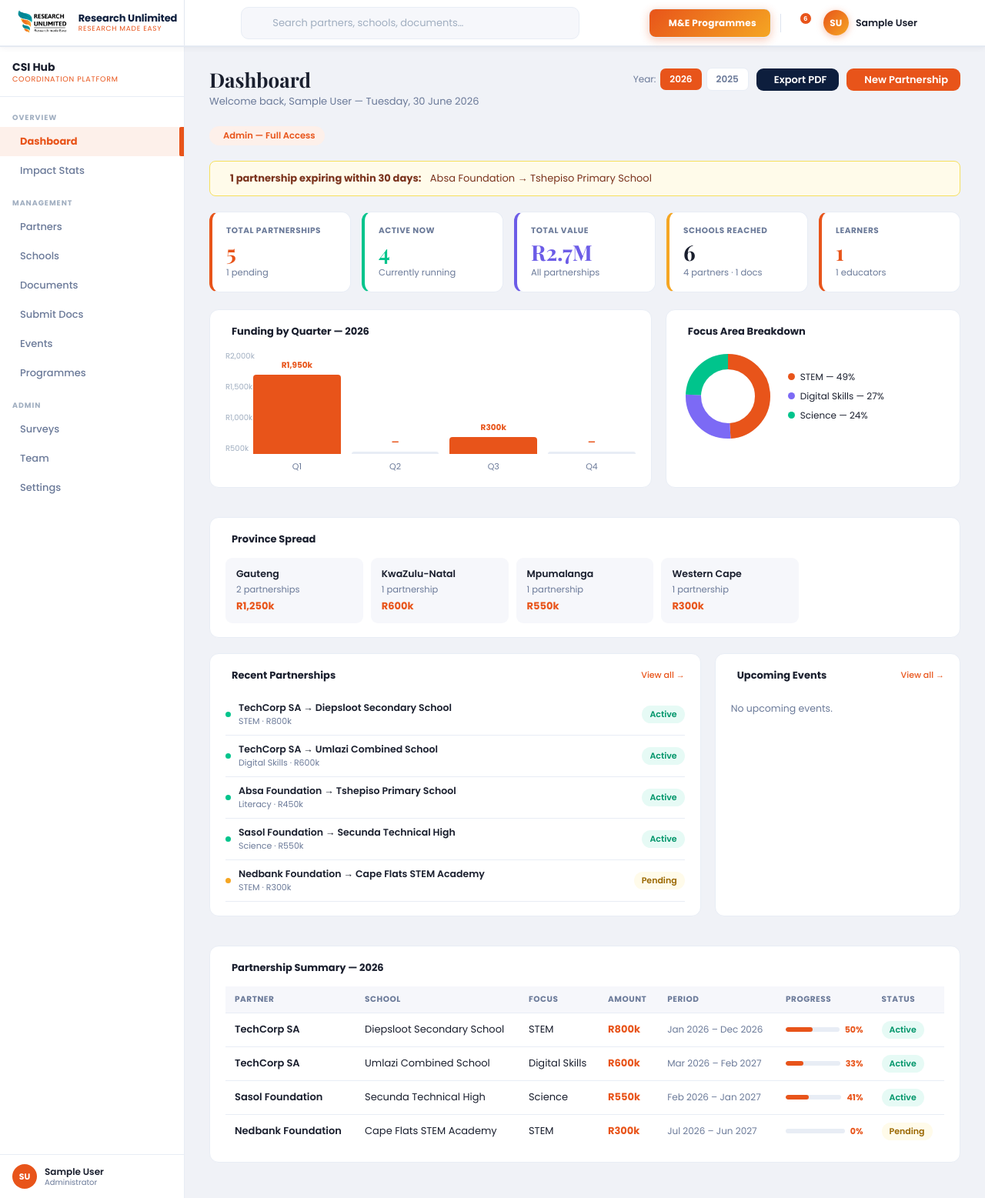
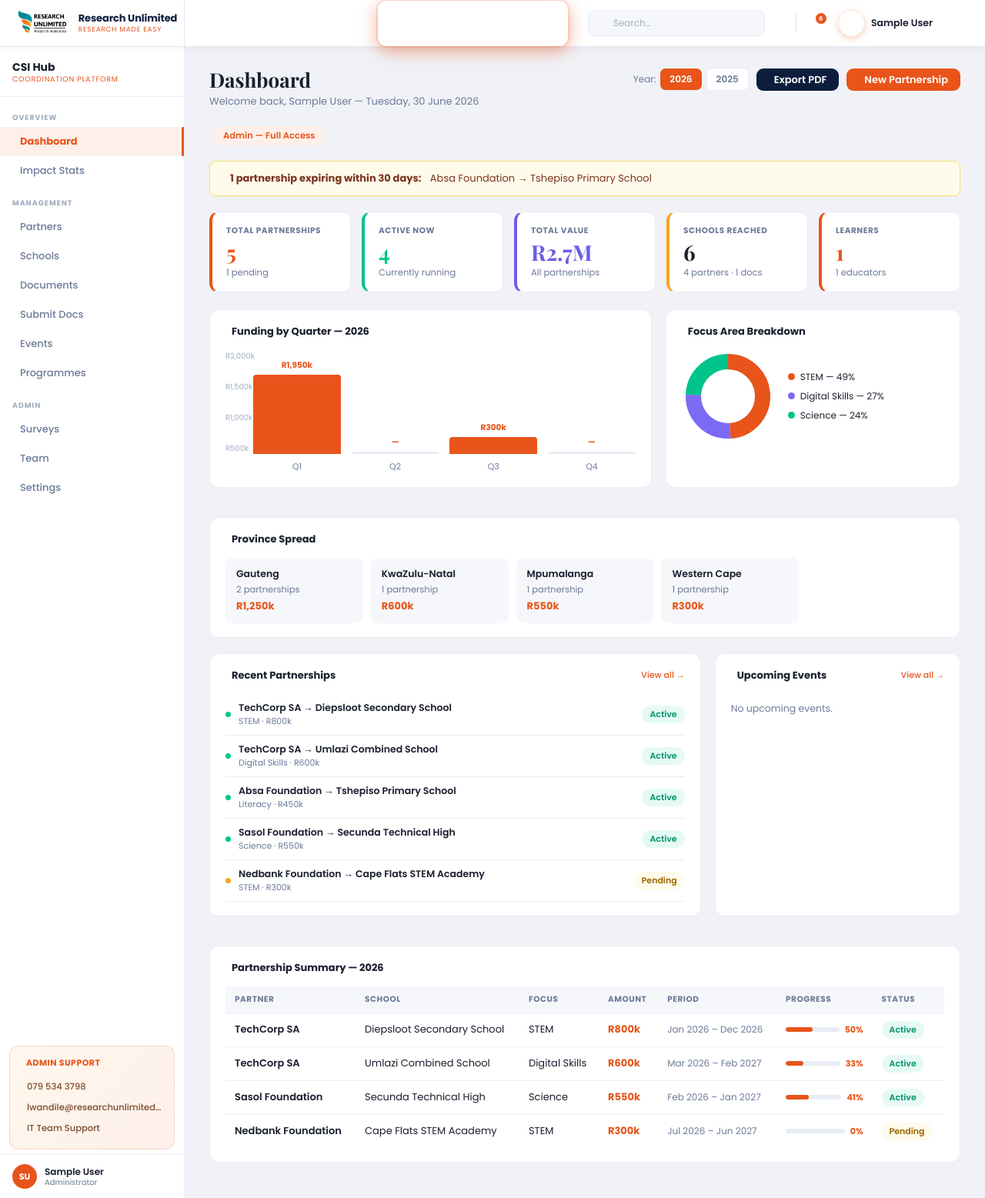
Before and after one commit to Morena-111/CSI-Hub, a PHP site: page /csi-hub/dashboard.php in a window 1280 px wide. Shown: the whole page at 77% size. Run offline with PHP 8.4, Linux system fonts and the light colour scheme; the visitor is signed in with stand-in values (Sample User, id 1); data comes from the database, SQL or seed files in the repository; tables that the repository leaves empty or names only in its code hold one stand-in row (values such as "Sample post"); some libraries are stand-ins or nearby versions.

Commit message:
modified:   includes/footer.php and some other files have been modified.

```diff
--- a/includes/header.php
+++ b/includes/header.php
@@ -120,8 +120,9 @@ $_notif_count = count($_notifs);
 <title>CSI Hub | Research Unlimited</title>
 <link href="https://fonts.googleapis.com/css2?family=Poppins:wght@300;400;500;600;700;800&family=Playfair+Display:wght@400;600;700&display=swap" rel="stylesheet">
 <link rel="stylesheet" href="https://cdn.jsdelivr.net/npm/@tabler/icons-webfont@2.44.0/tabler-icons.min.css">
-<link rel="stylesheet" href="assets/css/main.css">
-<link rel="stylesheet" href="assets/css/modal.css">
+<!-- assets/css/main.css and modal.css intentionally NOT loaded here.
+     All styling lives in the inline <style> block below to guarantee
+     it always wins and never conflicts with old/cached CSS files. -->
 <style>
 /* ══════════════════════════════════════════════════
    CSI Hub — Core Styles (embedded in header.php)
@@ -192,24 +193,24 @@ a{text-decoration:none;color:inherit}
 
 /* Centre: search */
 .topnav-centre{
-  flex:1;display:flex;align-items:center;
-  justify-content:center;padding:0 24px;
+  flex:1;display:flex;align-items:center;gap:18px;
+  justify-content:flex-end;padding:0 20px;
   position:relative;z-index:2;
 }
 .topnav-search-wrap{
-  position:relative;width:100%;max-width:440px;
+  position:relative;width:100%;max-width:230px;
 }
 .topnav-search-icon{
-  position:absolute;left:13px;top:50%;
+  position:absolute;left:11px;top:50%;
   transform:translateY(-50%);
-  font-size:15px;color:var(--text-light);
+  font-size:13px;color:var(--text-light);
   pointer-events:none;
 }
 .topnav-search{
-  width:100%;padding:10px 16px 10px 40px;
+  width:100%;padding:7px 12px 7px 32px;
   border:1.5px solid var(--border);
-  border-radius:10px;
-  font-size:13px;font-family:'Poppins',sans-serif;
+  border-radius:8px;
+  font-size:12px;font-family:'Poppins',sans-serif;
   color:var(--text);
   background:var(--surface);
   outline:none;transition:all .2s;
@@ -218,11 +219,12 @@ a{text-decoration:none;color:inherit}
 .topnav-search:focus{
   border-color:var(--orange);
   background:var(--white);
-  box-shadow:0 0 0 4px var(--orange-soft);
+  box-shadow:0 0 0 3px var(--orange-soft);
 }
 .topnav-search-results{
   display:none;
   position:absolute;top:calc(100% + 8px);left:0;right:0;
+  min-width:280px;
   background:var(--white);
   border:1px solid var(--border);
   border-radius:12px;
@@ -254,25 +256,38 @@ a{text-decoration:none;color:inherit}
   position:relative;z-index:2;
 }
 
-/* M&E link — orange pill */
+/* M&E link — THE hero element of the header.
+   This is the company's core revenue driver, so it must be
+   the single most eye-catching thing in the entire topbar. */
 .topnav-me-link{
-  display:inline-flex;align-items:center;gap:7px;
-  font-size:12px;font-weight:700;
+  display:inline-flex;align-items:center;gap:10px;
+  font-size:14.5px;font-weight:800;
   color:var(--white);
-  padding:9px 18px;border-radius:9px;
-  background:linear-gradient(135deg,var(--orange),var(--orange-mid));
+  padding:12px 26px;border-radius:11px;
+  background:linear-gradient(135deg,var(--orange) 0%,var(--orange-mid) 55%,#ffb347 100%);
   white-space:nowrap;
   transition:all .2s;
   text-decoration:none;
-  margin-right:4px;
-  letter-spacing:.02em;
-  box-shadow:0 3px 12px rgba(232,84,26,.3);
+  margin-right:8px;margin-left:8px;
+  letter-spacing:.01em;
+  box-shadow:0 6px 20px rgba(232,84,26,.45), 0 0 0 1px rgba(232,84,26,.15);
+  position:relative;
+  animation:me-pulse 3s ease-in-out infinite;
 }
-.topnav-me-link i{font-size:15px}
+.topnav-me-link i{font-size:19px}
+.topnav-me-link .me-sub{
+  display:block;font-size:9px;font-weight:600;
+  opacity:.85;letter-spacing:.06em;text-transform:uppercase;
+  margin-top:1px;
+}
 .topnav-me-link:hover{
-  transform:translateY(-1px);
-  box-shadow:0 6px 20px rgba(232,84,26,.4);
-  filter:brightness(1.05);
+  transform:translateY(-2px) scale(1.02);
+  box-shadow:0 10px 28px rgba(232,84,26,.55), 0 0 0 1px rgba(232,84,26,.2);
+  filter:brightness(1.04);
+}
+@keyframes me-pulse{
+  0%,100%{box-shadow:0 6px 20px rgba(232,84,26,.45),0 0 0 1px rgba(232,84,26,.15)}
+  50%{box-shadow:0 6px 26px rgba(232,84,26,.6),0 0 0 4px rgba(232,84,26,.08)}
 }
 
 /* Divider */
@@ -466,6 +481,36 @@ a{text-decoration:none;color:inherit}
   font-size:9px;font-weight:700;
   padding:2px 6px;border-radius:10px;
   flex-shrink:0;
+}
+
+/* Sidebar help / contact card — sits above the user block,
+   styled like the support widgets on big SaaS platforms
+   (Intercom, Zendesk-style sidebar contact card) */
+.sidebar-help{
+  margin:10px 12px 6px;
+  padding:13px 14px;
+  background:linear-gradient(135deg,#fff7ed 0%,var(--orange-soft) 100%);
+  border:1px solid rgba(232,84,26,.18);
+  border-radius:12px;
+}
+.sidebar-help-title{
+  display:flex;align-items:center;gap:7px;
+  font-size:11px;font-weight:700;color:var(--orange);
+  text-transform:uppercase;letter-spacing:.04em;
+  margin-bottom:9px;
+}
+.sidebar-help-title i{font-size:14px}
+.sidebar-help-item{
+  display:flex;align-items:center;gap:8px;
+  font-size:11.5px;font-weight:500;color:#7c4a2d;
+  padding:5px 0;
+  text-decoration:none;
+  transition:color .15s;
+}
+.sidebar-help-item:hover{color:var(--orange)}
+.sidebar-help-item i{font-size:13px;flex-shrink:0;color:var(--orange);opacity:.75}
+.sidebar-help-item span{
+  white-space:nowrap;overflow:hidden;text-overflow:ellipsis;
 }
 
 /* Sidebar user block — bottom */
@@ -776,12 +821,22 @@ textarea.form-input{resize:vertical;min-height:80px}
     </a>
   </div>
 
-  <!-- CENTRE: Search -->
+  <!-- CENTRE: M&E (hero element) + compact search -->
   <div class="topnav-centre">
+
+    <!-- M&E — our core revenue driver, must dominate visually -->
+    <a href="programmes.php" class="topnav-me-link">
+      <i class="ti ti-chart-arrows-vertical"></i>
+      <span>
+        Monitoring &amp; Evaluation
+        <span class="me-sub">Programme M&amp;E Services</span>
+      </span>
+    </a>
+
     <div class="topnav-search-wrap">
       <i class="ti ti-search topnav-search-icon"></i>
       <input type="text" class="topnav-search" id="global-search"
-        placeholder="Search partners, schools, documents…"
+        placeholder="Search…"
         autocomplete="off"
         oninput="globalSearch(this.value)"
         onfocus="showResults()"
@@ -790,15 +845,11 @@ textarea.form-input{resize:vertical;min-height:80px}
     </div>
   </div>
 
-  <!-- RIGHT: M&E + bell + user + signout -->
+  <!-- RIGHT: bell + user + signout -->
   <div class="topnav-right">
 
-    <a href="programmes.php" class="topnav-me-link">
-      <i class="ti ti-activity"></i>
-      <span>M&amp;E Programmes</span>
-    </a>
+    <div class="topnav-divider"></div>
 
-    <div class="topnav-divider"></div>
 
     <!-- Notification bell -->
     <div class="topnav-notif-wrap" id="notif-wrap">
--- a/includes/sidebar.php
+++ b/includes/sidebar.php
@@ -84,6 +84,39 @@ if (is_admin()) {
     <?php endforeach; ?>
   </nav>
 
+  <!-- Help / Contact card — different content for admin vs users -->
+  <div class="sidebar-help">
+    <?php if (is_admin()): ?>
+    <div class="sidebar-help-title">
+      <i class="ti ti-headset"></i> Admin Support
+    </div>
+    <a href="tel:+27795343798" class="sidebar-help-item">
+      <i class="ti ti-phone"></i>
+      <span>079 534 3798</span>
+    </a>
+    <a href="mailto:lwandile@researchunlimited.co.za" class="sidebar-help-item">
+      <i class="ti ti-mail"></i>
+      <span>lwandile@researchunlimited.co.za</span>
+    </a>
+    <a href="mailto:it@researchunlimited.co.za" class="sidebar-help-item">
+      <i class="ti ti-device-laptop"></i>
+      <span>IT Team Support</span>
+    </a>
+    <?php else: ?>
+    <div class="sidebar-help-title">
+      <i class="ti ti-lifebuoy"></i> Need Help?
+    </div>
+    <a href="tel:+27795343798" class="sidebar-help-item">
+      <i class="ti ti-phone"></i>
+      <span>079 534 3798</span>
+    </a>
+    <a href="mailto:helpdesk@researchunlimited.co.za" class="sidebar-help-item">
+      <i class="ti ti-mail"></i>
+      <span>helpdesk@researchunlimited.co.za</span>
+    </a>
+    <?php endif; ?>
+  </div>
+
   <!-- User block bottom -->
   <div class="sidebar-user">
     <div class="sidebar-user-avatar"><?= $_sb_initials ?></div>
--- a/partnerships.php
+++ b/partnerships.php
@@ -6,6 +6,10 @@ require_once 'includes/db.php';
 include 'includes/header.php';
 
 // ── PARTNER FILTER MODE ────────────────────────────────────────
+// When ?partner_id=X is present, this page behaves like the old
+// partner_detail.php: shows only that partner's projects, grouped
+// by school, with the same data-isolation rule (company users can
+// only view their own partner_id).
 $filter_partner_id = (int)($_GET['partner_id'] ?? 0);
 $viewing_partner    = null;
 
@@ -46,7 +50,7 @@ if ($_SERVER['REQUEST_METHOD'] === 'POST' && ($_POST['form'] ?? '') === 'update_
 
 // ── FETCH DATA ───────────────────────────────────────────────
 $pw_sql = "
-    SELECT p.*, c.name AS company_name, c.initials AS company_initials, c.sector,
+    SELECT p.*, c.name AS company_name, c.sector,
            s.name AS school_name, s.province, s.location
     FROM partnerships p
     JOIN companies c ON c.id = p.company_id
```
